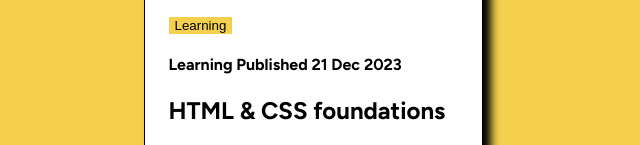
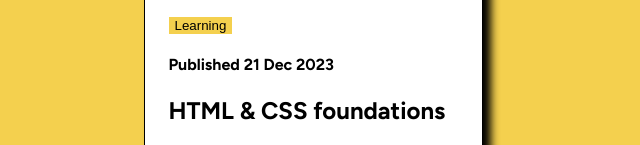
Before and after one commit to sandeepjain321/Blog-preview-card, a plain HTML site: page index.html in a window 1280 px wide. Shown: the part 357-502 px from the top of the page, without its empty margins (327-967 px from the left). Drawn offline with Linux system fonts and the light colour scheme.

Commit message:
Update index.html

```diff
--- a/index.html
+++ b/index.html
@@ -123,7 +123,7 @@
           </defs>
         </svg>
         <button>Learning</button>
-        <h4>Learning Published 21 Dec 2023</h4>
+        <h4> Published 21 Dec 2023</h4>
         <h2>HTML & CSS foundations</h2>
         <p>
           These languages are the backbone of every website, defining structure,
```
